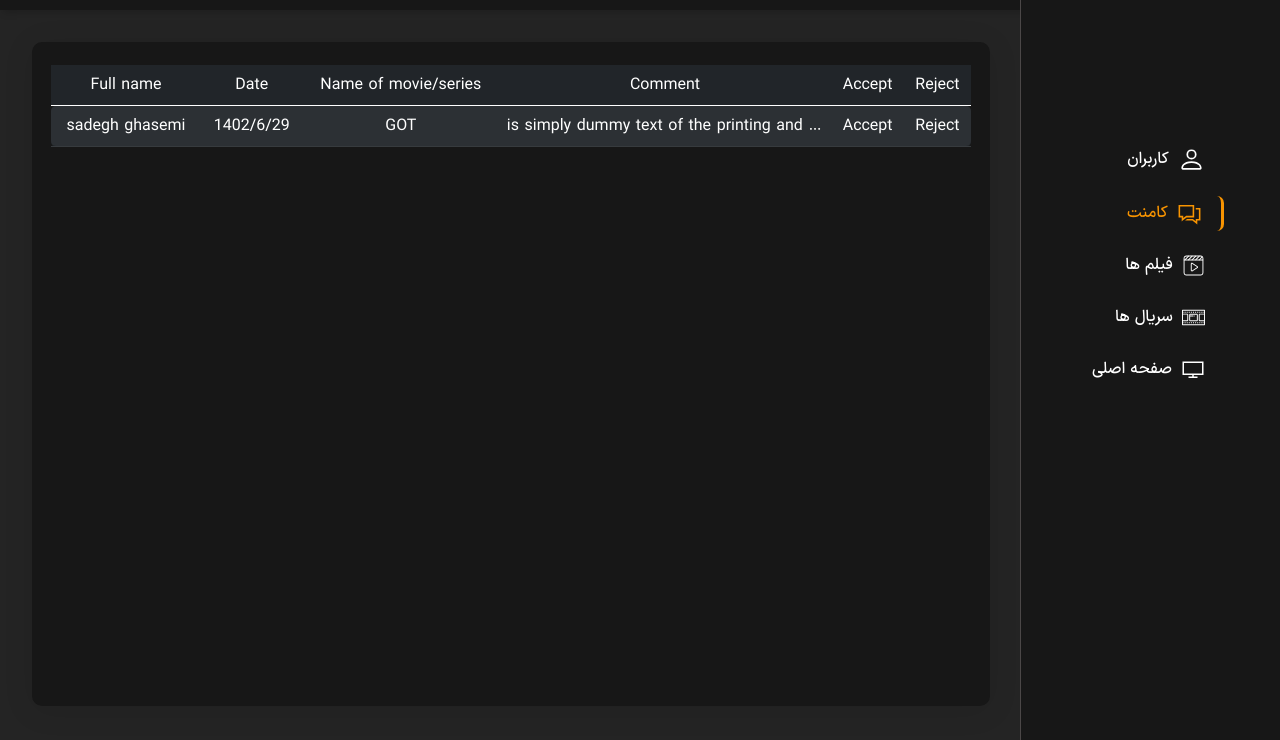
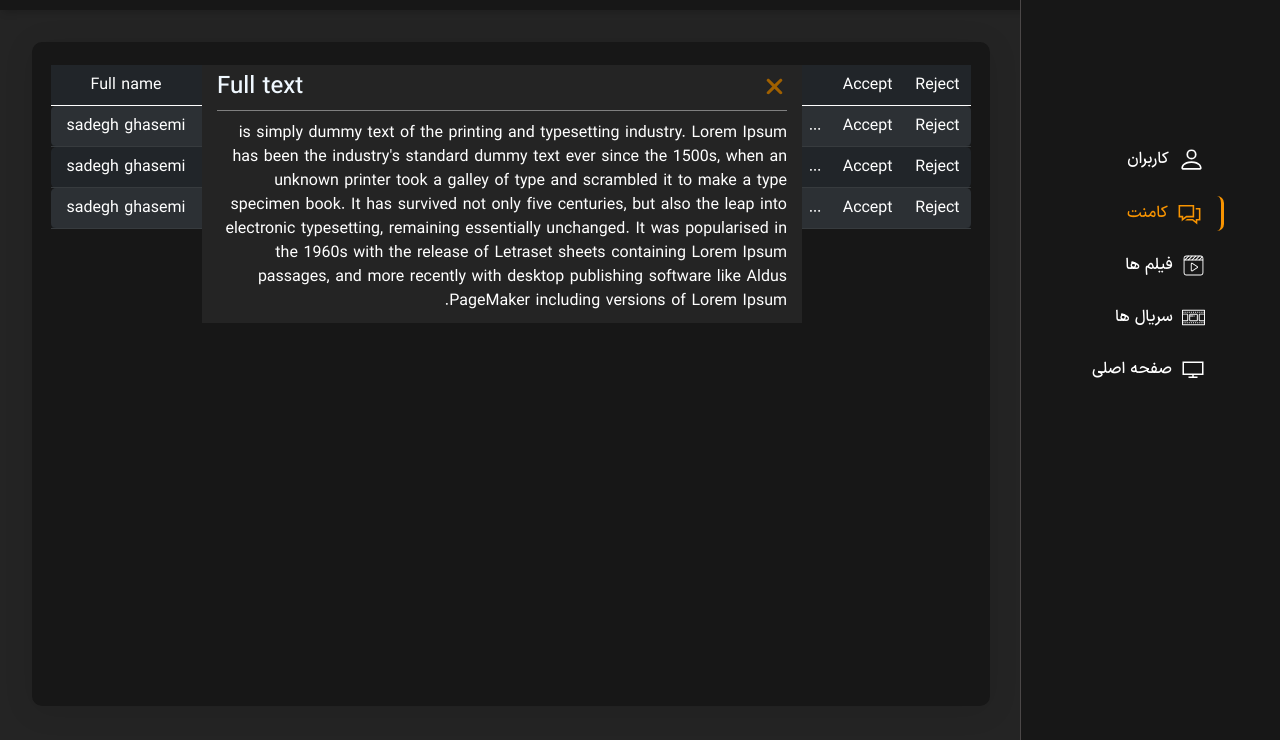
Before and after one commit to Sadegh-AT/Filimo, a website: page public/views/cms.html in a window 1280 px wide. Both pictures are taken after a click on the item "کامنت". Shown: the part 60-800 px from the top of the page. Drawn offline with Linux system fonts and the light colour scheme.

Commit message:
complete comments modal styles

```diff
--- a/public/scripts/cms.js
+++ b/public/scripts/cms.js
@@ -1,6 +1,6 @@
 const $ = document;
 
-// toggle tabs
+// side navbar toggle tabs
 
 let tabBtns = $.querySelectorAll(".navbar__box__ul__items");
 let tabContents = $.querySelectorAll(".content");
@@ -21,3 +21,9 @@ for (let i = 0; i < tabBtns.length ;i++) {
   });
 
 }
+
+// comments modal
+
+// let commentsModal = $.querySelector(".comments-modal");
+// let commentsModal = $.querySelector(".comments-modal");
+let closeModalBtn = $.querySelector(".close-modal");
--- a/public/styles/cms.css
+++ b/public/styles/cms.css
@@ -93,7 +93,7 @@ input:focus{
     top: 0;
     bottom: 0;
     right: 0;
-    z-index: 500;
+    z-index: 400;
     background: #171717;
     width: 260px;
     border-left: 1px solid #4b4747;
@@ -219,12 +219,77 @@ th,td {
     cursor: pointer;
 }
 
+/* comments table styles */
+
 .comments-box {
     max-width: 300px;
     white-space: nowrap;
     overflow: hidden;
     text-overflow: ellipsis;
     direction: ltr;
+    cursor: pointer;
+}
+
+.comments-modal {
+    width: 600px;
+    height: auto;
+    max-height: 400px;
+    background: #242424;
+    position: relative;
+    z-index: 1111;
+    right: 478px;
+    top: 55px;
+    overflow-y: auto;
+}
+
+.comments-modal__head {
+    display: flex;
+    align-items: center;
+    justify-content: space-between;
+    margin: 0 15px;
+    padding-top: 8px;
+    border-bottom: 1px solid gray;
+}
+
+.comments-modal__head__title {
+    color: aliceblue;
+    font-size: 1.5rem;
+    user-select: none;
+}
+
+.close-modal {
+    margin-bottom: 9px;
+    cursor: pointer;
+}
+
+.comments-modal__body {
+    display: flex;
+    align-items: center;
+    justify-content: space-between;
+    margin: 10px 15px;
+}
+
+.comments-modal__body__content {
+    color: #fff;
+    text-align: right;
+}
+
+
+
+/* Blure dark layer styles */
+
+.layer {
+    position: fixed;
+    top: 0;
+    bottom: 0;
+    left: 0;
+    right: 0;
+    z-index: 400;
+    visibility: hidden;
+    background-color: rgba(0,0,0,.4);
+    opacity: 0;
+    backdrop-filter: blur(6px);
+    transition: opacity .5s cubic-bezier(.19,1,.22,1),visibility 0s cubic-bezier(.19,1,.22,1) .5s,z-index 0s cubic-bezier(.19,1,.22,1) .5s,top 0s cubic-bezier(.19,1,.22,1) .5s;
 }
 
 /* #242424 */
--- a/public/views/cms.html
+++ b/public/views/cms.html
@@ -260,8 +260,34 @@
                         <td>1402/6/29</td>
                         <td>sadegh ghasemi</td>
                     </tr>
+                    <tr scope="row">
+                        <td>
+                            <span>Reject</span>
+                        </td>
+                        <td>
+                            <span>Accept</span>
+                        </td>
+                        <td class="comments-box">is simply dummy text of the printing and typesetting industry. Lorem Ipsum has been the industry's standard dummy text ever since the 1500s, when an unknown printer took a galley of type and scrambled it to make a type specimen book. It has survived not only five centuries, but also the leap into electronic typesetting, remaining essentially unchanged. It was popularised in the 1960s with the release of Letraset sheets containing Lorem Ipsum passages, and more recently with desktop publishing software like Aldus PageMaker including versions of Lorem Ipsum.</td>
+                        <td>GOT</td>
+                        <td>1402/6/29</td>
+                        <td>sadegh ghasemi</td>
+                    </tr>
+                    <tr scope="row">
+                        <td>
+                            <span>Reject</span>
+                        </td>
+                        <td>
+                            <span>Accept</span>
+                        </td>
+                        <td class="comments-box">is simply dummy text of the printing and typesetting industry. Lorem Ipsum has been the industry's standard dummy text ever since the 1500s, when an unknown printer took a galley of type and scrambled it to make a type specimen book. It has survived not only five centuries, but also the leap into electronic typesetting, remaining essentially unchanged. It was popularised in the 1960s with the release of Letraset sheets containing Lorem Ipsum passages, and more recently with desktop publishing software like Aldus PageMaker including versions of Lorem Ipsum.</td>
+                        <td>GOT</td>
+                        <td>1402/6/29</td>
+                        <td>sadegh ghasemi</td>
+                    </tr>
+
                 </tbody>
             </table>
+
 
             <!-- comments -->
             <table class="content">
@@ -289,10 +315,30 @@
                     </tr>
                 </thead>
             </table>
+        </div>
+    </main>
+
+    <!-- comments modal -->
+
+    <div class="comments-modal">
+        <div class="comments-modal__head">
+            <span class="close-modal">
+                <svg width="25px" height="25px" viewBox="0 0 16 16">
+                    <path fill="#a06000" fill-rule="#a06000" d="M11.2929,3.29289 C11.6834,2.90237 12.3166,2.90237 12.7071,3.29289 C13.0976,3.68342 13.0976,4.31658 12.7071,4.70711 L9.41421,8 L12.7071,11.2929 C13.0976,11.6834 13.0976,12.3166 12.7071,12.7071 C12.3166,13.0976 11.6834,13.0976 11.2929,12.7071 L8,9.41421 L4.70711,12.7071 C4.31658,13.0976 3.68342,13.0976 3.29289,12.7071 C2.90237,12.3166 2.90237,11.6834 3.29289,11.2929 L6.58579,8 L3.29289,4.70711 C2.90237,4.31658 2.90237,3.68342 3.29289,3.29289 C3.68342,2.90237 4.31658,2.90237 4.70711,3.29289 L8,6.58579 L11.2929,3.29289 Z"/>
+                </svg>
+            </span>
+            <h3 class="comments-modal__head__title">Full text</h3>
+        </div>
+        <div class="comments-modal__body">
+            <span class="comments-modal__body__content">is simply dummy text of the printing and typesetting industry. Lorem Ipsum has been the industry's standard dummy text ever since the 1500s, when an unknown printer took a galley of type and scrambled it to make a type specimen book. It has survived not only five centuries, but also the leap into electronic typesetting, remaining essentially unchanged. It was popularised in the 1960s with the release of Letraset sheets containing Lorem Ipsum passages, and more recently with desktop publishing software like Aldus PageMaker including versions of Lorem Ipsum.
+            </span>
+        </div>
+    </div>
 
 
-        </div>
-    </main>
+    <!-- BLURE DARK LAYER -->
+    <div class="layer"></div>
+
     <script src="./../scripts/cms.js"></script>
 </body>
 </html>
```
